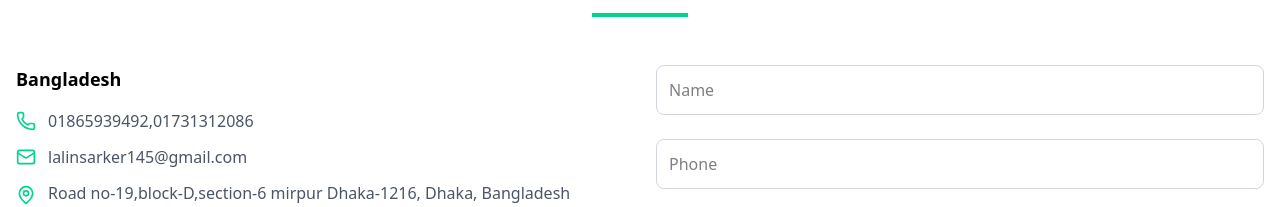
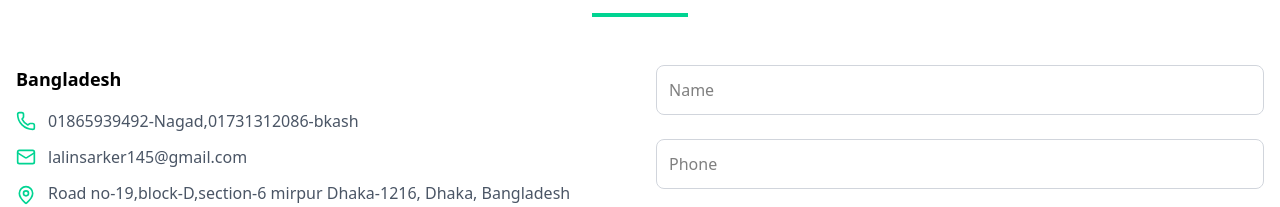
Before and after one commit to MagneticCodes/Bikhyata-Bazar, a React (Vite) app: page / in a window 1280 px wide. Shown: the part 9091-9298 px from the top of the page. Built offline with nearby package versions, Linux system fonts and the light colour scheme.

Commit message:
Bank to bkash add

```diff
--- a/src/pages/Home/ContactSection/ContactSection.tsx
+++ b/src/pages/Home/ContactSection/ContactSection.tsx
@@ -5,7 +5,7 @@ const ContactSection: React.FC = () => {
   const locations = [
     {
       country: "Bangladesh",
-      phone: "01865939492,01731312086 ",
+      phone: "01865939492-Nagad,01731312086-bkash",
       email: "lalinsarker145@gmail.com",
       address: "Road no-19,block-D,section-6 mirpur Dhaka-1216, Dhaka, Bangladesh",
       mapSrc: "https://www.google.com/maps/embed?pb=!1m18!1m12!1m3!1d3651.8116558335574!2d90.3614504!3d23.7530164!2m3!1f0!2f0!3f0!3m2!1i1024!2i768!4f13.1!3m3!1m2!1s0x3755c11b3e1a5e2f%3A0x1b77c6f50b8bbafe!2sMirpur%206%2C%20Dhaka!5e0!3m2!1sen!2sbd!4v1648749471772!5m2!1sen!2sbd"
```
